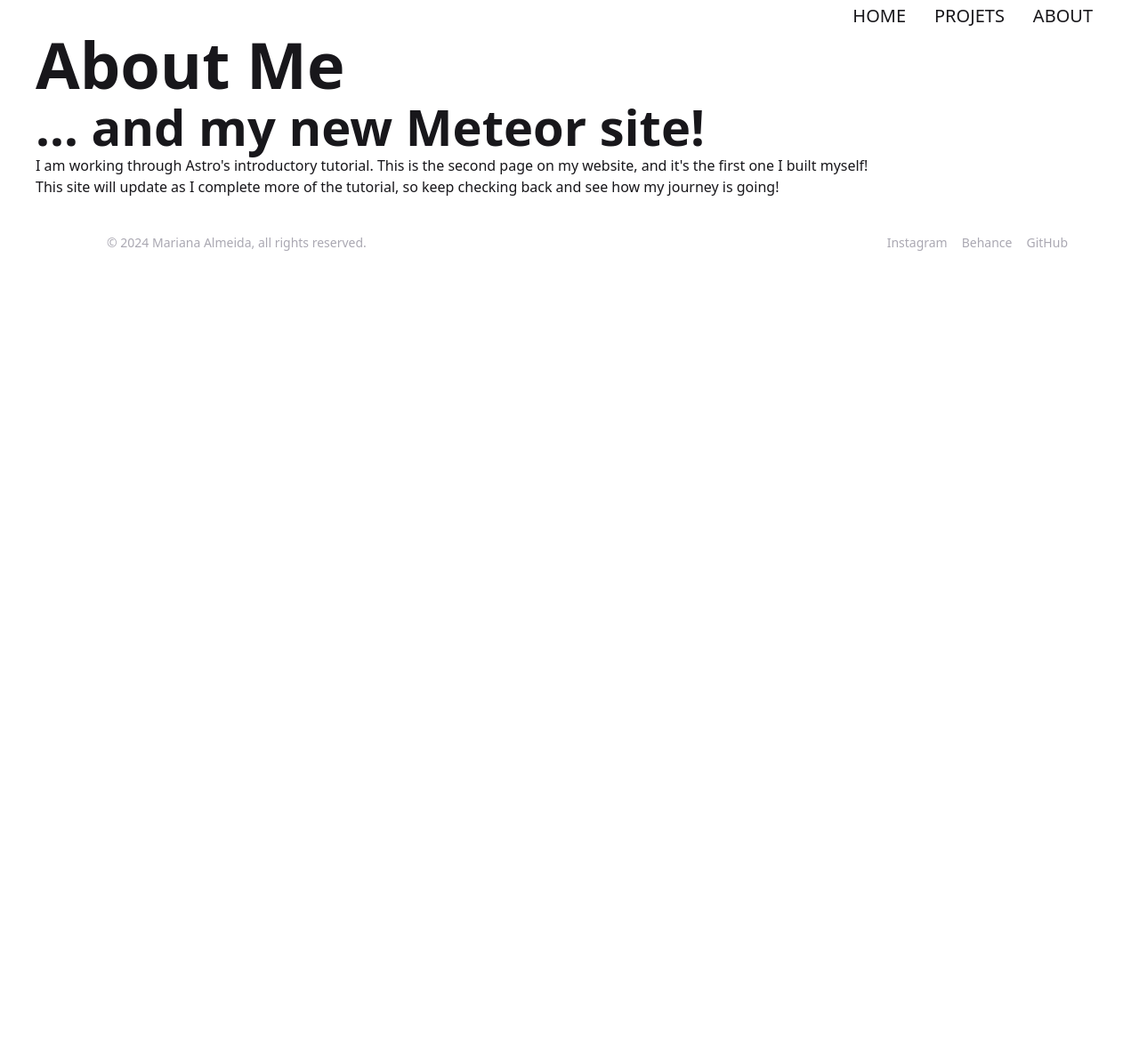
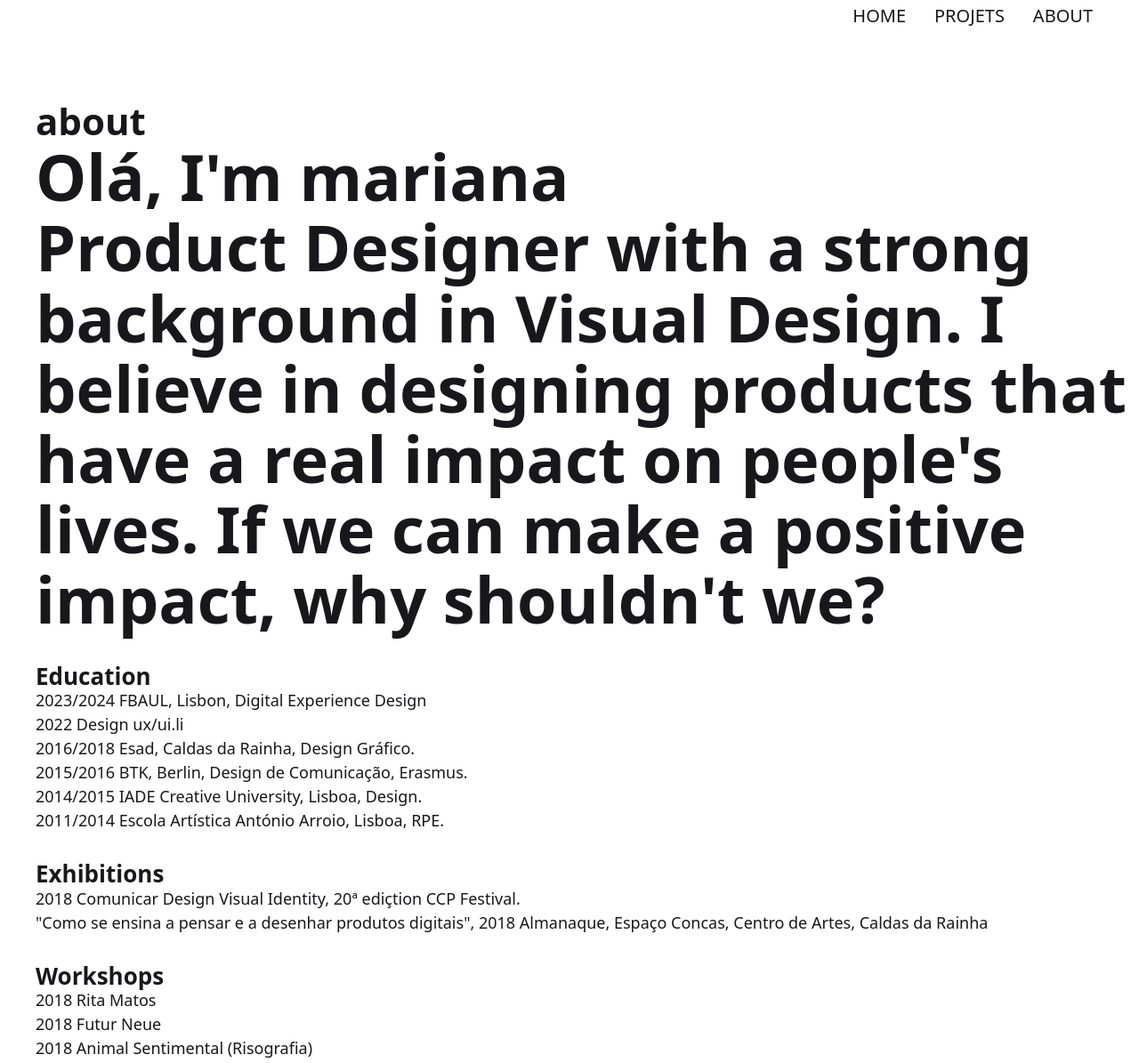
Before and after one commit to marianalucioalmeida/projeto, an Astro site: page /about in a window 1280 px wide. Shown: the part 13-1208 px from the top of the page at 89% size. Before the commit the page ends 808 px from the top, so only its background shows below. Built offline with nearby package versions, Linux system fonts and the light colour scheme; Astro itself is replaced by a stand-in of ours.

Commit message:
menu hamburger a funcionar

```diff
--- a/src/components/Hamburger.astro
+++ b/src/components/Hamburger.astro
@@ -10,9 +10,10 @@
 <style>
   .hamburger {
     cursor: pointer;
-    position: relative;
+    position: fixed;
     width: 1.7rem;
     height: 1.7rem;
+    top: 30px;
   }
 
   .line {
--- a/src/pages/about.astro
+++ b/src/pages/about.astro
@@ -1,11 +1,41 @@
 ---
 import '../styles/global.css';
 import BaseLayout from '../layouts/BaseLayout.astro';
-const pageTitle = "About Me";
+const pageTitle = "about";
 ---
   <BaseLayout pageTitle={pageTitle}>
-    <h2>... and my new Meteor site!</h2>
+    <ul>
+      <li><h2>Olá, I'm mariana</h2></li>
+      <li><h2>Product Designer with a strong background in Visual Design. I believe in designing products that have a real impact on people's lives. If we can make a positive impact, why shouldn't we?</h2></li>
+    </ul>
+    <h3>Education</h3>
+    <ul>
+      <li>2023/2024 FBAUL, Lisbon, Digital Experience Design</li>
+      <li>2022 Design ux/ui.li</li>
+      <li>2016/2018 Esad, Caldas da Rainha, Design Gráfico.</li>
+      <li>2015/2016 BTK, Berlin, Design de Comunicação, Erasmus.</li>
+      <li>2014/2015 IADE Creative University, Lisboa, Design.</li>
+      <li>2011/2014 Escola Artística António Arroio, Lisboa, RPE.</li>
+    </ul>
+    <h3>Exhibitions</h3>
+    <ul>
+      <li>2018 Comunicar Design Visual Identity, 20ª ediçtion CCP Festival.</li>
+      <li>"Como se ensina a pensar e a desenhar produtos digitais", 2018 Almanaque, Espaço Concas, Centro de Artes, Caldas da Rainha</li>
+    </ul>
+    <h3>Workshops</h3>
+    <ul>
+      <li>2018 Rita Matos</li>
+      <li>2018 Futur Neue</li>
+      <li>2018 Animal Sentimental (Risografia)</li>
+    </ul>
 
-    <p>I am working through Astro's introductory tutorial. This is the second page on my website, and it's the first one I built myself!</p>
+    <style>
+      ul {
+        list-style: none;
+        padding: 0;
+      }
 
-    <p>This site will update as I complete more of the tutorial, so keep checking back and see how my journey is going!</p>
+      h2 {
+        margin-top: 0;
+      }
+    </style>
--- a/src/pages/index.astro
+++ b/src/pages/index.astro
@@ -3,5 +3,13 @@ import BaseLayout from '../layouts/BaseLayout.astro';
 const pageTitle = "Home Page";
 ---
 <BaseLayout>
-  <h2>Hi!</h2>
+  <h2>Product Designer with a strong background in Visual Design. I believe in designing products that have a real impact on people's lives. If we can make a positive impact, why shouldn't we?</h2>
+
 </BaseLayout>
+
+
+ <style>
+h2 {
+  margin-top: 48px;
+}
+</style>
--- a/src/styles/global.css
+++ b/src/styles/global.css
@@ -83,15 +83,17 @@ h5 {
 }
 
 h1 {
+	font-size: var(--text-3xl);
+  margin-top: 80px;
+}
+
+h2 {
 	font-size: var(--text-5xl);
 }
 
-h2 {
-	font-size: var(--text-4xl);
-}
-
 h3 {
-	font-size: var(--text-3xl);
+	font-size: var(--text-xl);
+  margin-top: 32px;
 }
 
 h4 {
@@ -101,3 +103,11 @@ h4 {
 h5 {
 	font-size: var(--text-xl);
 }
+
+p {
+  font-size: var(--text-sm);
+}
+
+li {
+  font-size: var(--text-md);
+}
```
